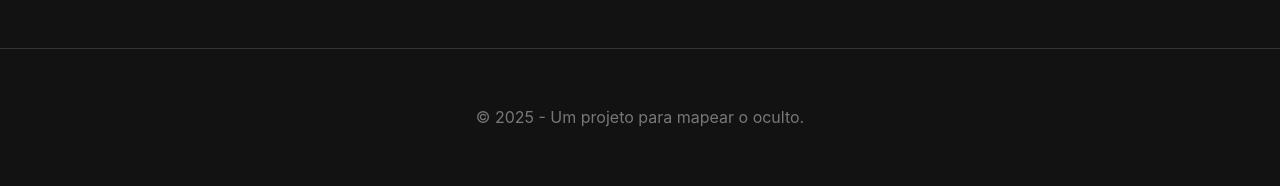
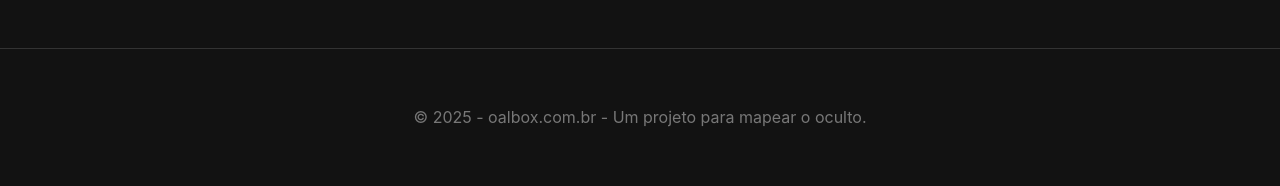
Before and after one commit to VBSX/observatorio_uem, a Flask app: page /submit in a window 1280 px wide. Shown: the part 1140-1326 px from the top of the page. Run offline with Flask 3, Linux system fonts and the light colour scheme; some libraries are stand-ins or nearby versions.

Commit message:
Update layout.html

```diff
--- a/templates/layout.html
+++ b/templates/layout.html
@@ -34,7 +34,7 @@
 
     <footer>
         <div class="container">
-            <p>&copy; 2025 - Um projeto para mapear o oculto.</p>
+            <p>&copy; 2025 - oalbox.com.br - Um projeto para mapear o oculto.</p>
         </div>
     </footer>
 </body>
```
